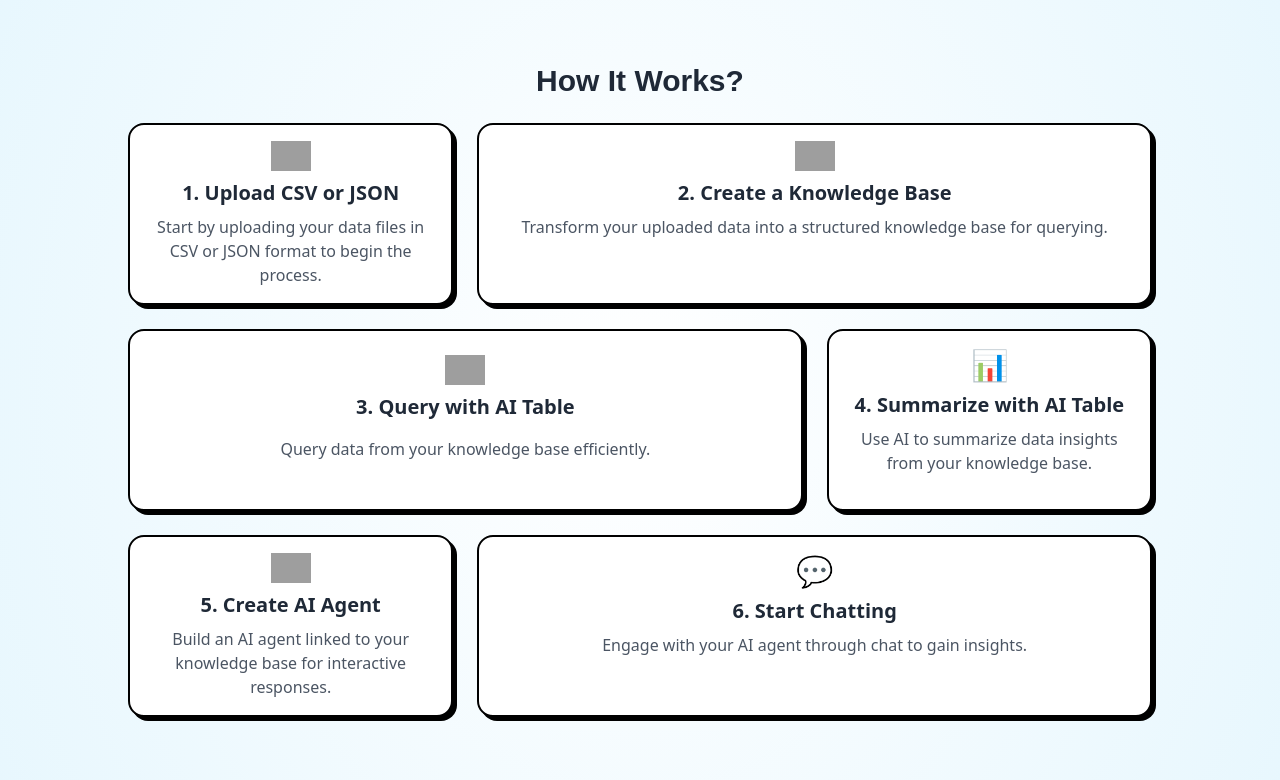
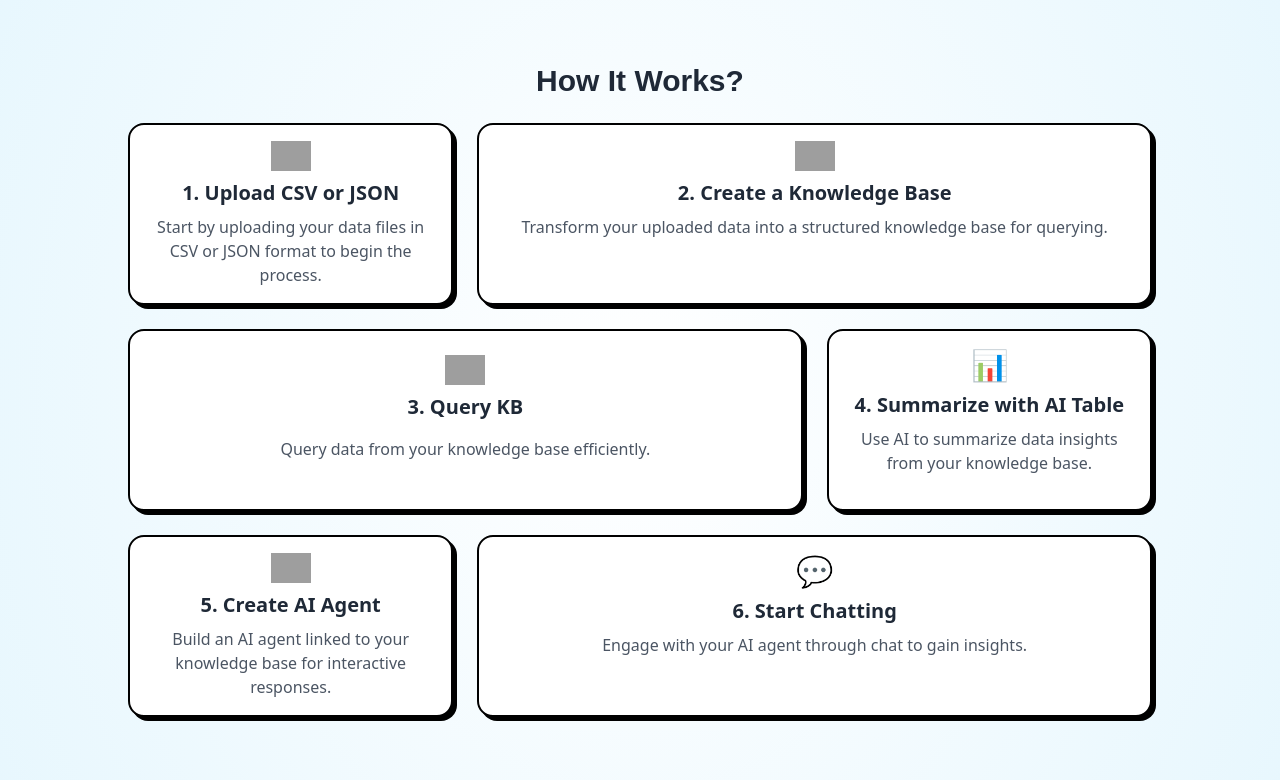
Before and after one commit to k0msenapati/agent-hub, a Flask app: page / in a window 1280 px wide. Shown: the part 1205-1985 px from the top of the page. Run offline with Flask 3, Linux system fonts and the light colour scheme; some libraries are stand-ins or nearby versions; some web fonts are replaced; grey boxes are pictures that could not be loaded.

Commit message:
feat: update feature description and image alt text in features section

```diff
--- a/templates/index.html
+++ b/templates/index.html
@@ -267,8 +267,8 @@
                 <div class="bg-white p-6 rounded-2xl brutalism-border brutalism-hover md:col-span-2 md:row-span-1">
                     <div class="flex flex-col items-center mb-4">
                         <img src="https://raw.githubusercontent.com/Tarikul-Islam-Anik/Telegram-Animated-Emojis/main/Objects/Bar%20Chart.webp"
-                            alt="Query with AI Table" width="40" height="40" class="mb-2" />
-                        <h4 class="text-xl font-semibold">3. Query with AI Table</h4>
+                            alt="Query" width="40" height="40" class="mb-2" />
+                        <h4 class="text-xl font-semibold">3. Query KB</h4>
                     </div>
                     <p class="text-gray-600">Query data from your knowledge base efficiently.</p>
                 </div>
```
